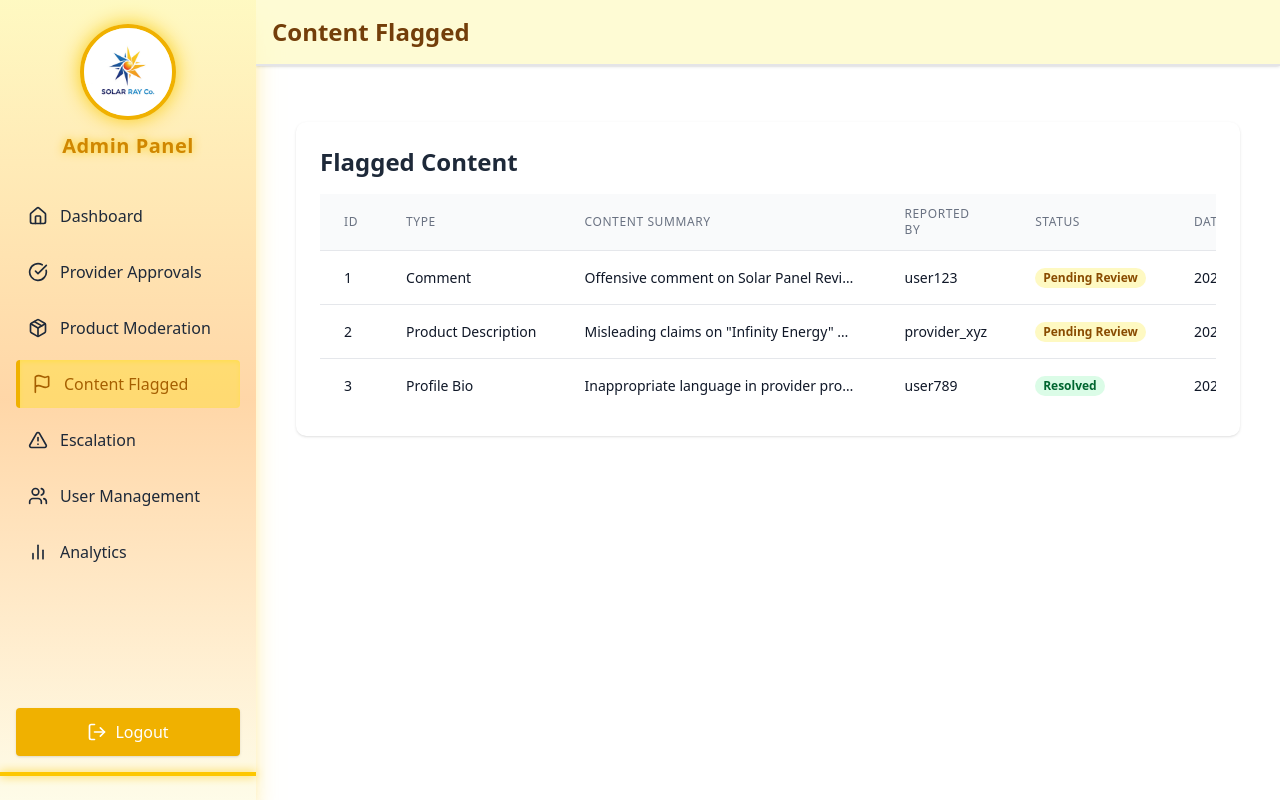
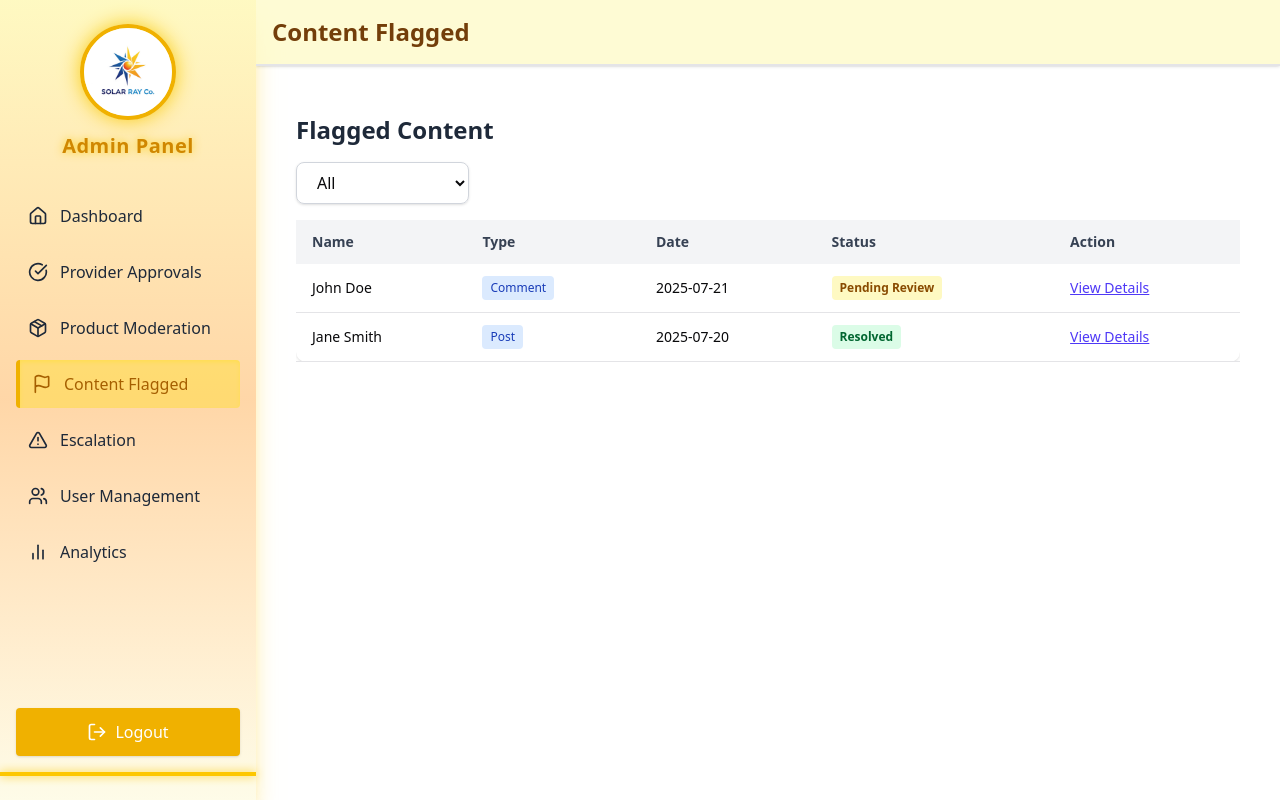
Before and after one commit to Michael-Munga/Ray-Solar-Solutions-Frontend, a React (Vite) app: page /content-flagged in a window 1280 px wide. Built offline with nearby package versions, Linux system fonts and the light colour scheme.

Commit message:
feat: Enhance modal details for better decision-making,Add mobile responsiveness and Keep track of admin decisions for transparency

```diff
--- a/src/pages/admin/ContentFlags.jsx
+++ b/src/pages/admin/ContentFlags.jsx
@@ -1,109 +1,152 @@
-import React, { useState } from 'react';
-import { X } from 'lucide-react'; // For modal close icon
+import React, { useState } from "react";
+import { Card, CardContent } from "@/components/ui/card";
+
+const dummyData = [
+  {
+    id: 1,
+    name: "John Doe",
+    content: "Inappropriate language in post.",
+    date: "2025-07-21",
+    status: "Pending Review",
+    type: "Comment",
+    reporter: "Alice",
+    reason: "Harassment",
+    notes: "Repeated incidents noted"
+  },
+  {
+    id: 2,
+    name: "Jane Smith",
+    content: "Suspicious promotional content.",
+    date: "2025-07-20",
+    status: "Resolved",
+    type: "Post",
+    reporter: "Bob",
+    reason: "Spam",
+    notes: "Link to suspicious site"
+  },
+];
 
 function ContentFlagged() {
-  // Dummy Data for Flagged Content
-  const [flaggedItems, setFlaggedItems] = useState([
-    { id: 1, type: 'Comment', content: 'Offensive comment on Solar Panel Review.', reporter: 'user123', status: 'Pending Review', date: '2025-07-20' },
-    { id: 2, type: 'Product Description', content: 'Misleading claims on "Infinity Energy" product.', reporter: 'provider_xyz', status: 'Pending Review', date: '2025-07-19' },
-    { id: 3, type: 'Profile Bio', content: 'Inappropriate language in provider profile.', reporter: 'user789', status: 'Resolved', date: '2025-07-18' },
-  ]);
-
-  const [isModalOpen, setIsModalOpen] = useState(false);
+  const [flaggedItems, setFlaggedItems] = useState(dummyData);
   const [selectedItem, setSelectedItem] = useState(null);
+  const [filterStatus, setFilterStatus] = useState("All");
 
   const handleViewDetails = (item) => {
     setSelectedItem(item);
-    setIsModalOpen(true);
+  };
+
+  const handleCloseModal = () => {
+    setSelectedItem(null);
   };
 
   const handleAction = (id, actionType) => {
-    // api request
-    const updatedItems = flaggedItems.map(item =>
-      item.id === id ? { ...item, status: actionType === 'resolve' ? 'Resolved' : 'Dismissed' } : item
+    if (!window.confirm(`Are you sure you want to ${actionType} this item?`)) return;
+    const updatedItems = flaggedItems.map((item) =>
+      item.id === id ? { ...item, status: actionType } : item
     );
     setFlaggedItems(updatedItems);
-    setIsModalOpen(false);
-    alert(`Item ${id} ${actionType}d! (Simulated)`);
+    handleCloseModal();
   };
 
+  const getStatusBadgeStyle = (status) => {
+    switch (status) {
+      case "Pending Review": return "bg-yellow-100 text-yellow-800";
+      case "Resolved": return "bg-green-100 text-green-800";
+      case "Dismissed": return "bg-gray-100 text-gray-800";
+      default: return "";
+    }
+  };
+
+  const filteredItems = flaggedItems.filter(item =>
+    filterStatus === "All" ? true : item.status === filterStatus
+  );
+
   return (
-    <div className="container mx-auto px-4 py-8">
-      <div className="bg-white rounded-lg shadow p-6 mb-6">
-        <h2 className="text-2xl font-semibold text-gray-800 mb-4">Flagged Content</h2>
+    <div className="container mx-auto px-4 py-6">
+      <h2 className="text-2xl font-bold mb-4 text-gray-800">Flagged Content</h2>
+
+      <select
+        value={filterStatus}
+        onChange={(e) => setFilterStatus(e.target.value)}
+        className="mb-4 px-4 py-2 border border-gray-300 rounded-md shadow-sm"
+      >
+        <option value="All">All</option>
+        <option value="Pending Review">Pending Review</option>
+        <option value="Resolved">Resolved</option>
+        <option value="Dismissed">Dismissed</option>
+      </select>
+
       <div className="overflow-x-auto">
-          <table className="min-w-full divide-y divide-gray-200">
-            <thead className="bg-gray-50">
+        <table className="min-w-full bg-white rounded-lg shadow">
+          <thead className="bg-gray-100">
             <tr>
-                <th className="px-6 py-3 text-left text-xs font-medium text-gray-500 uppercase tracking-wider">ID</th>
-                <th className="px-6 py-3 text-left text-xs font-medium text-gray-500 uppercase tracking-wider">Type</th>
-                <th className="px-6 py-3 text-left text-xs font-medium text-gray-500 uppercase tracking-wider">Content Summary</th>
-                <th className="px-6 py-3 text-left text-xs font-medium text-gray-500 uppercase tracking-wider">Reported By</th>
-                <th className="px-6 py-3 text-left text-xs font-medium text-gray-500 uppercase tracking-wider">Status</th>
-                <th className="px-6 py-3 text-left text-xs font-medium text-gray-500 uppercase tracking-wider">Date</th>
-                <th className="px-6 py-3 text-left text-xs font-medium text-gray-500 uppercase tracking-wider">Actions</th>
+              <th className="px-4 py-3 text-left text-sm font-semibold text-gray-700">Name</th>
+              <th className="px-4 py-3 text-left text-sm font-semibold text-gray-700">Type</th>
+              <th className="px-4 py-3 text-left text-sm font-semibold text-gray-700">Date</th>
+              <th className="px-4 py-3 text-left text-sm font-semibold text-gray-700">Status</th>
+              <th className="px-4 py-3 text-left text-sm font-semibold text-gray-700">Action</th>
             </tr>
           </thead>
-            <tbody className="bg-white divide-y divide-gray-200">
-              {flaggedItems.map((item) => (
-                <tr key={item.id}>
-                  <td className="px-6 py-4 whitespace-nowrap text-sm text-gray-900">{item.id}</td>
-                  <td className="px-6 py-4 whitespace-nowrap text-sm text-gray-900">{item.type}</td>
-                  <td className="px-6 py-4 whitespace-nowrap text-sm text-gray-900 truncate max-w-xs">{item.content}</td>
-                  <td className="px-6 py-4 whitespace-nowrap text-sm text-gray-900">{item.reporter}</td>
-                  <td className="px-6 py-4 whitespace-nowrap text-sm text-gray-900">
-                    <span className={`px-2 inline-flex text-xs leading-5 font-semibold rounded-full ${
-                      item.status === 'Pending Review' ? 'bg-yellow-100 text-yellow-800' :
-                      item.status === 'Resolved' ? 'bg-green-100 text-green-800' :
-                      'bg-gray-100 text-gray-800'
-                    }`}>
+          <tbody>
+            {filteredItems.map((item) => (
+              <tr key={item.id} className="border-b hover:bg-gray-50">
+                <td className="px-4 py-3 text-sm">{item.name}</td>
+                <td className="px-4 py-3 text-sm">
+                  <span className="inline-flex items-center px-2 py-1 text-xs font-medium rounded bg-blue-100 text-blue-800">
+                    {item.type}
+                  </span>
+                </td>
+                <td className="px-4 py-3 text-sm">{item.date}</td>
+                <td className="px-4 py-3 text-sm">
+                  <span className={`inline-block px-2 py-1 rounded text-xs font-semibold ${getStatusBadgeStyle(item.status)}`}>
                     {item.status}
                   </span>
                 </td>
-                  <td className="px-6 py-4 whitespace-nowrap text-sm text-gray-900">{item.date}</td>
-                  <td className="px-6 py-4 whitespace-nowrap text-sm font-medium">
-                    <button onClick={() => handleViewDetails(item)} className="text-blue-600 hover:text-blue-900 mr-2">View</button>
-                    {item.status === 'Pending Review' && (
-                      <>
-                        <button onClick={() => handleAction(item.id, 'resolve')} className="text-green-600 hover:text-green-900 mr-2">Resolve</button>
-                        <button onClick={() => handleAction(item.id, 'dismiss')} className="text-red-600 hover:text-red-900">Dismiss</button>
-                      </>
-                    )}
+                <td className="px-4 py-3 text-sm">
+                  <button
+                    onClick={() => handleViewDetails(item)}
+                    className="text-indigo-600 hover:text-indigo-900 underline"
+                  >
+                    View Details
+                  </button>
                 </td>
               </tr>
             ))}
           </tbody>
         </table>
       </div>
-      </div>
 
-      {/* Basic Modal Implementation */}
-      {isModalOpen && selectedItem && (
-        <div className="fixed inset-0 bg-gray-600 bg-opacity-50 flex justify-center items-center z-50 p-4">
-          <div className="bg-white rounded-lg shadow-xl w-full max-w-lg mx-auto overflow-hidden">
-            <div className="flex justify-between items-center p-4 border-b">
-              <h3 className="text-xl font-semibold text-gray-800">Flagged Content Details</h3>
-              <button onClick={() => setIsModalOpen(false)} className="text-gray-500 hover:text-gray-700">
-                <X size={24} />
+      {selectedItem && (
+        <div className="fixed inset-0 bg-black bg-opacity-50 flex items-center justify-center z-50">
+          <div className="bg-white rounded-lg p-6 max-w-md w-full shadow-xl">
+            <h3 className="text-xl font-semibold mb-4">Flagged Content Details</h3>
+            <p><strong>Name:</strong> {selectedItem.name}</p>
+            <p><strong>Type:</strong> {selectedItem.type}</p>
+            <p><strong>Date:</strong> {selectedItem.date}</p>
+            <p><strong>Status:</strong> {selectedItem.status}</p>
+            <p><strong>Reported By:</strong> {selectedItem.reporter}</p>
+            <p><strong>Reason:</strong> {selectedItem.reason}</p>
+            <p><strong>Notes:</strong> {selectedItem.notes}</p>
+            <p><strong>Content Preview:</strong> {selectedItem.content}</p>
+            <div className="flex justify-end gap-2 mt-4">
+              <button
+                onClick={handleCloseModal}
+                className="px-4 py-2 text-sm rounded-md bg-gray-200 hover:bg-gray-300"
+              >
+                Close
               </button>
-            </div>
-            <div className="p-4">
-              <p><strong>ID:</strong> {selectedItem.id}</p>
-              <p><strong>Type:</strong> {selectedItem.type}</p>
-              <p><strong>Content:</strong> {selectedItem.content}</p>
-              <p><strong>Reported By:</strong> {selectedItem.reporter}</p>
-              <p><strong>Status:</strong> {selectedItem.status}</p>
-              <p><strong>Date:</strong> {selectedItem.date}</p>
-              {/* Add more details as needed */}
-            </div>
-            <div className="p-4 border-t flex justify-end space-x-2">
-              <button onClick={() => setIsModalOpen(false)} className="px-4 py-2 bg-gray-300 text-gray-800 rounded hover:bg-gray-400">Close</button>
-              {selectedItem.status === 'Pending Review' && (
-                <>
-                  <button onClick={() => handleAction(selectedItem.id, 'resolve')} className="px-4 py-2 bg-green-600 text-white rounded hover:bg-green-700">Resolve</button>
-                  <button onClick={() => handleAction(selectedItem.id, 'dismiss')} className="px-4 py-2 bg-red-600 text-white rounded hover:bg-red-700">Dismiss</button>
-                </>
-              )}
+              <button
+                onClick={() => handleAction(selectedItem.id, "Resolved")}
+                className="px-4 py-2 text-sm rounded-md bg-green-500 text-white hover:bg-green-600"
+              >
+                Resolve
+              </button>
+              <button
+                onClick={() => handleAction(selectedItem.id, "Dismissed")}
+                className="px-4 py-2 text-sm rounded-md bg-red-500 text-white hover:bg-red-600"
+              >
+                Dismiss
+              </button>
             </div>
           </div>
         </div>
--- a/src/pages/admin/UserManagement.jsx
+++ b/src/pages/admin/UserManagement.jsx
@@ -9,7 +9,7 @@ const dummyUsers = [
   {
     id: 1,
     name: 'Alice Wanjiku',
-    email: 'alice@example.com',
+    email: 'alice@gmail.com',
     phone: '+254700000001',
     nationalId: '12345678',
     address: 'Nairobi, Kenya',
@@ -19,7 +19,7 @@ const dummyUsers = [
   {
     id: 2,
     name: 'Brian Otieno',
-    email: 'brian@example.com',
+    email: 'brian@gmail.com',
     phone: '+254700000002',
     nationalId: '23456789',
     address: 'Mombasa, Kenya',
@@ -29,7 +29,7 @@ const dummyUsers = [
   {
     id: 3,
     name: 'Caroline Nduta',
-    email: 'caroline@example.com',
+    email: 'caroline@gmail.com',
     phone: '+254700000003',
     nationalId: '34567890',
     address: 'Kisumu, Kenya',
```
Lines whose indentation alone changed are shown as unchanged.
